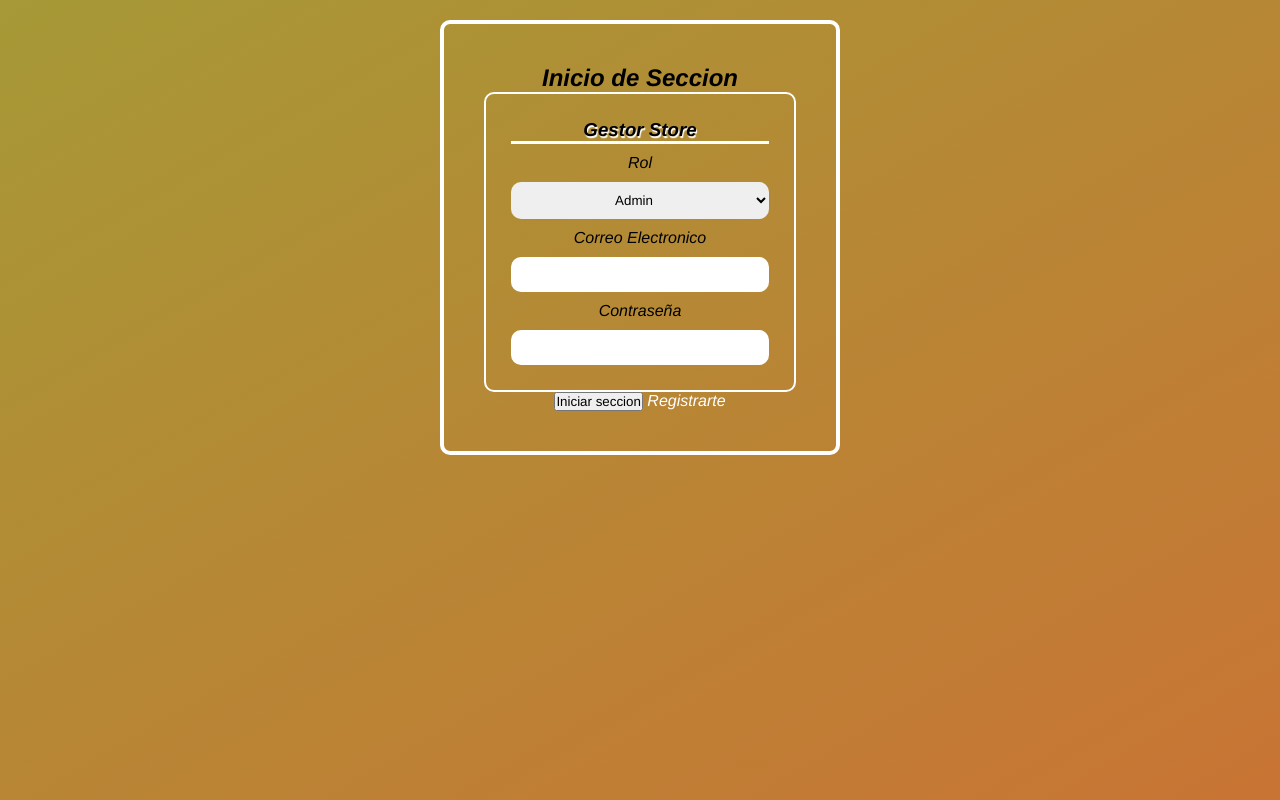
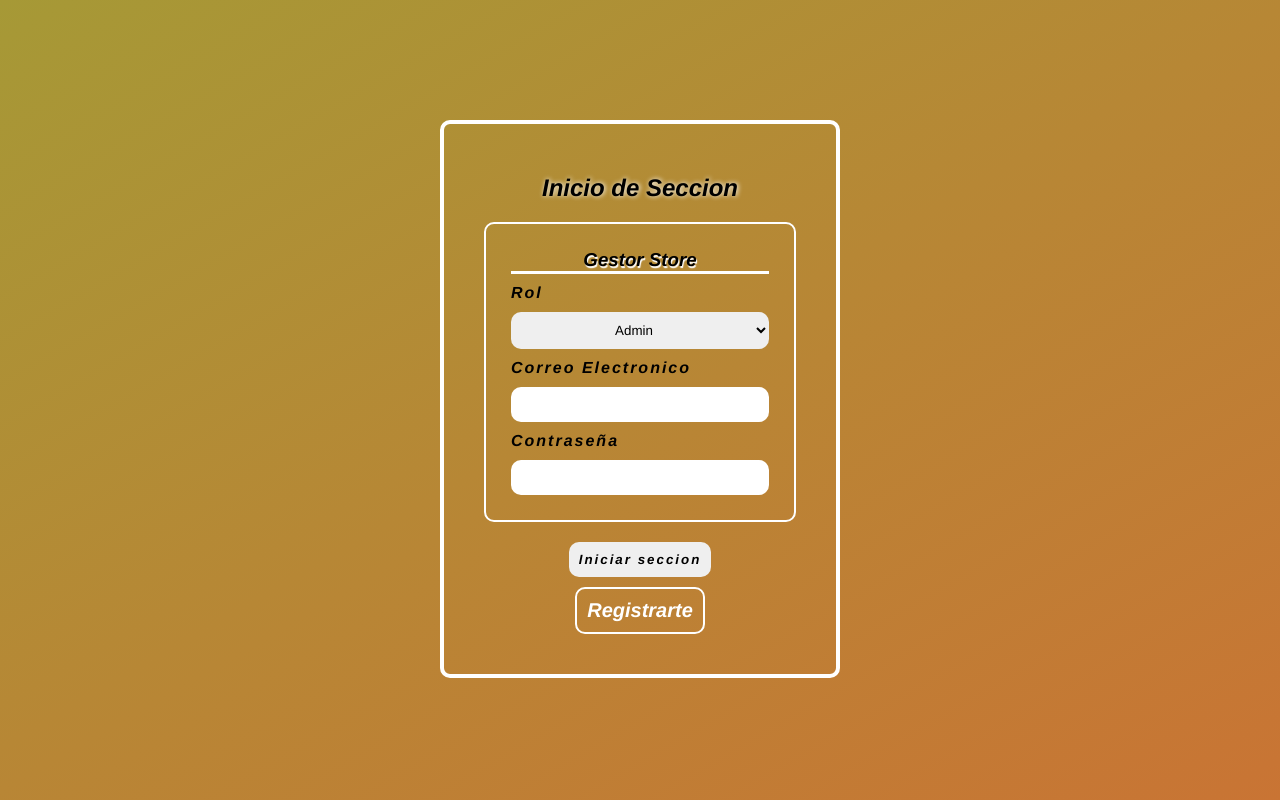
Before and after one commit to KevinGo24/store_management, a plain HTML site: page Assets/views/login.html in a window 1280 px wide. Drawn offline with Linux system fonts and the light colour scheme.

Commit message:
se agregaron nuevas reglas de estilos

```diff
--- a/Assets/Css/login.css
+++ b/Assets/Css/login.css
@@ -10,6 +10,10 @@
     height: 100%;
     width: 400px;
     padding: 40px;
+    margin-top: 100px;
+    display: flex;
+    flex-direction: column;
+    gap: 10px;
 }
 
 .capa_2 {
@@ -21,6 +25,12 @@
     padding: 25px;
     border: solid 2px white;
     border-radius: 10px;
+}
+
+p {
+    text-align: left;
+    letter-spacing: 2px;
+    font-weight: bolder;
 }
 
 /*------------------------*/
@@ -54,3 +64,47 @@ h1 {
 }
 
 /*------------------------*/
+/*clase de los button = btn*/
+
+.btn {
+    margin-top: 10px;
+    border: none;
+    border-radius: 10px;
+    padding: 10px;
+    font-weight: bolder;
+    letter-spacing: 2px;
+    font-style: italic;
+    transition: .5s;
+}
+
+.btn:hover {
+    transform: scale(1.1);
+    cursor: pointer;
+    background: linear-gradient(200deg, #a69936, #c97434);
+    text-decoration: underline white;
+
+}
+
+/*----------------------------------------------------------*/
+h2 {
+    padding: 10px;
+    text-shadow: white 1px 0px 5px;
+}
+
+/*----------------------------------------------------------*/
+/*a = class register*/
+
+.register {
+    border: solid 2px;
+    border-radius: 10px;
+    padding: 10px;
+    font-weight: bolder;
+    font-size: 20px;
+}
+
+.register:hover {
+    transform: scale(1.1);
+    cursor: pointer;
+    background: linear-gradient(270deg, #a69936, #c97434);
+    text-decoration: underline white;
+}
```
